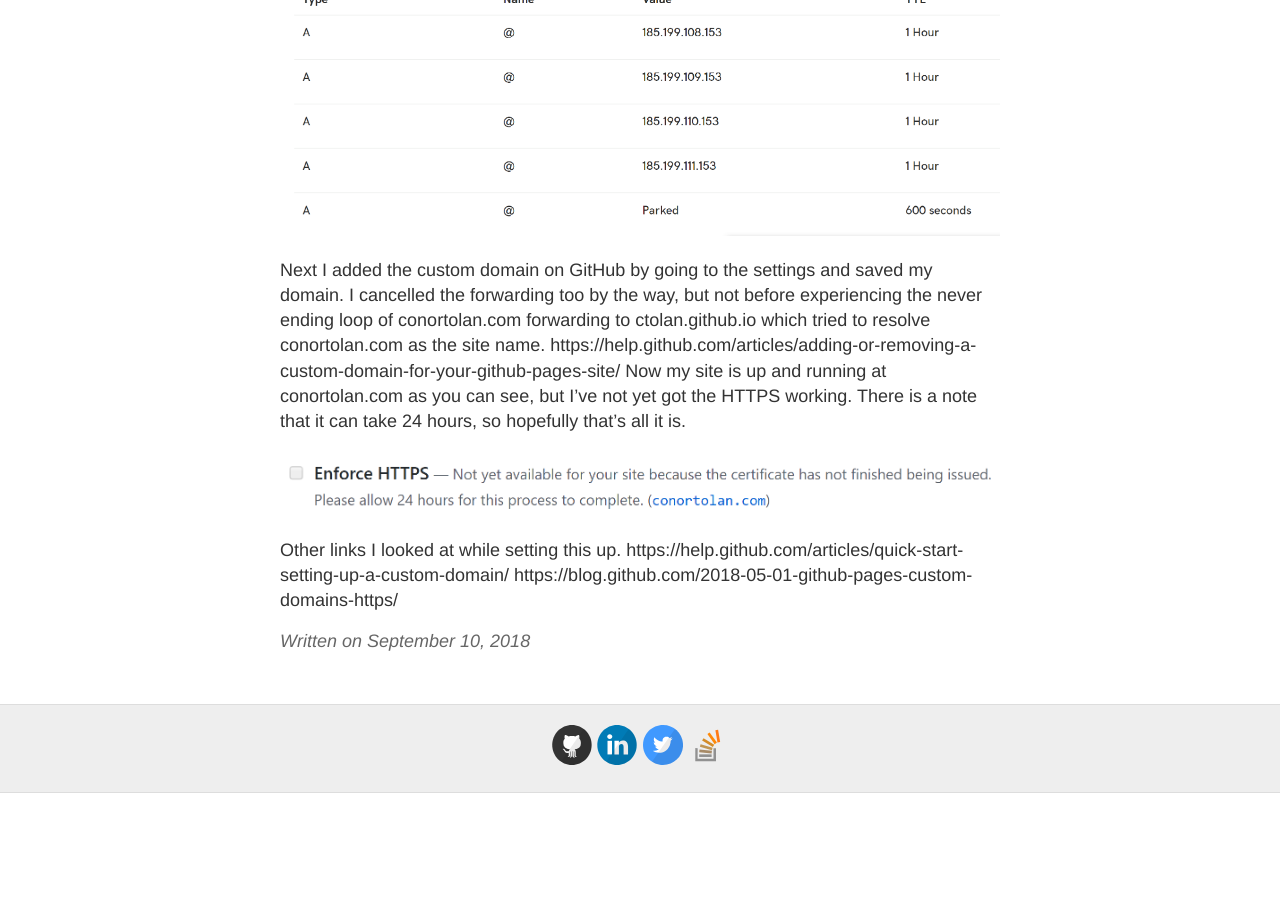
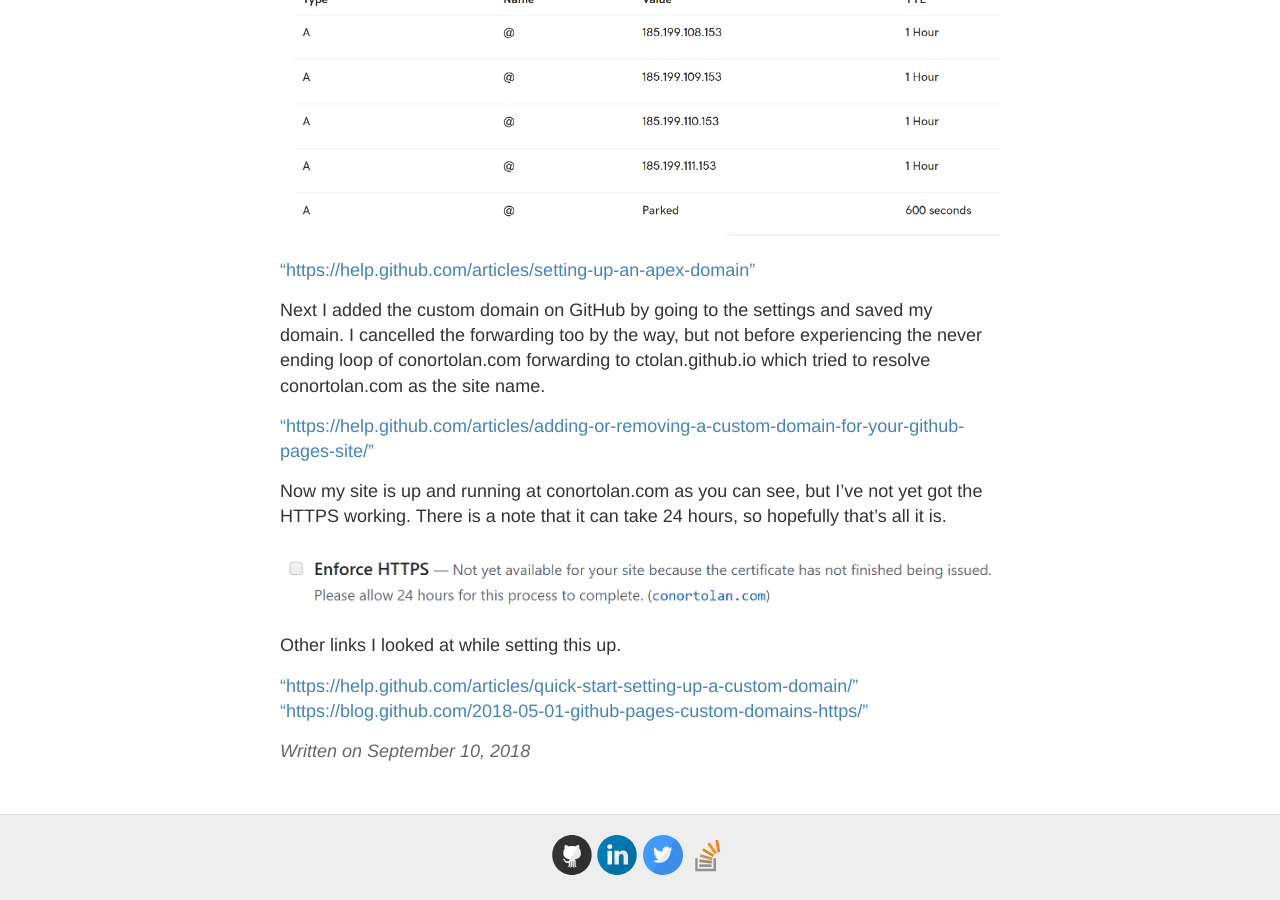
Before and after one commit to ctolan/ctolan.github.io, a Jekyll site: the page built from _posts/2018-9-10-Bought-my-domain-name.md, in a window 1280 px wide and 900 px high, scrolled down 707 px. Built offline with Jekyll 4.4.1, drawn with Linux system fonts in a browser that asks for light colours; before the commit the page ends 1500 px from its top, so only the background shows below that; some of the changed lines change nothing that is shown.

Commit message:
Hopefully finished with spacing and fixed link references.

```diff
--- a/_posts/2018-9-10-Bought-my-domain-name.md
+++ b/_posts/2018-9-10-Bought-my-domain-name.md
@@ -11,15 +11,18 @@ This worked but the domain of the site does not change from ctolan.github.io, as
 
 ![GoDayy A Records image]({{ site.url }}/images/GoDaddyARecords.PNG)
 
-<a href="https://help.github.com/articles/setting-up-an-apex-domain/">
+<a href="https://help.github.com/articles/setting-up-an-apex-domain/">"https://help.github.com/articles/setting-up-an-apex-domain"</a>
 
 Next I added the custom domain on GitHub by going to the settings and saved my domain.
 I cancelled the forwarding too by the way, but not before experiencing the never ending loop of conortolan.com forwarding to ctolan.github.io which tried to resolve conortolan.com as the site name.
-https://help.github.com/articles/adding-or-removing-a-custom-domain-for-your-github-pages-site/
+
+<a href="https://help.github.com/articles/adding-or-removing-a-custom-domain-for-your-github-pages-site/">"https://help.github.com/articles/adding-or-removing-a-custom-domain-for-your-github-pages-site/"</a>
+
 Now my site is up and running at conortolan.com as you can see, but I’ve not yet got the HTTPS working. There is a note that it can take 24 hours, so hopefully that’s all it is.
 
-![GoDayy A Records image]({{ site.url }}/images/GitHubHTTPS.PNG)
+![GitHub HTTPS image]({{ site.url }}/images/GitHubHTTPS.PNG)
 
 Other links I looked at while setting this up.
-https://help.github.com/articles/quick-start-setting-up-a-custom-domain/
-https://blog.github.com/2018-05-01-github-pages-custom-domains-https/
+
+<a href="https://help.github.com/articles/quick-start-setting-up-a-custom-domain/">"https://help.github.com/articles/quick-start-setting-up-a-custom-domain/"</a>
+<a href="https://blog.github.com/2018-05-01-github-pages-custom-domains-https/">"https://blog.github.com/2018-05-01-github-pages-custom-domains-https/"</a>
```
